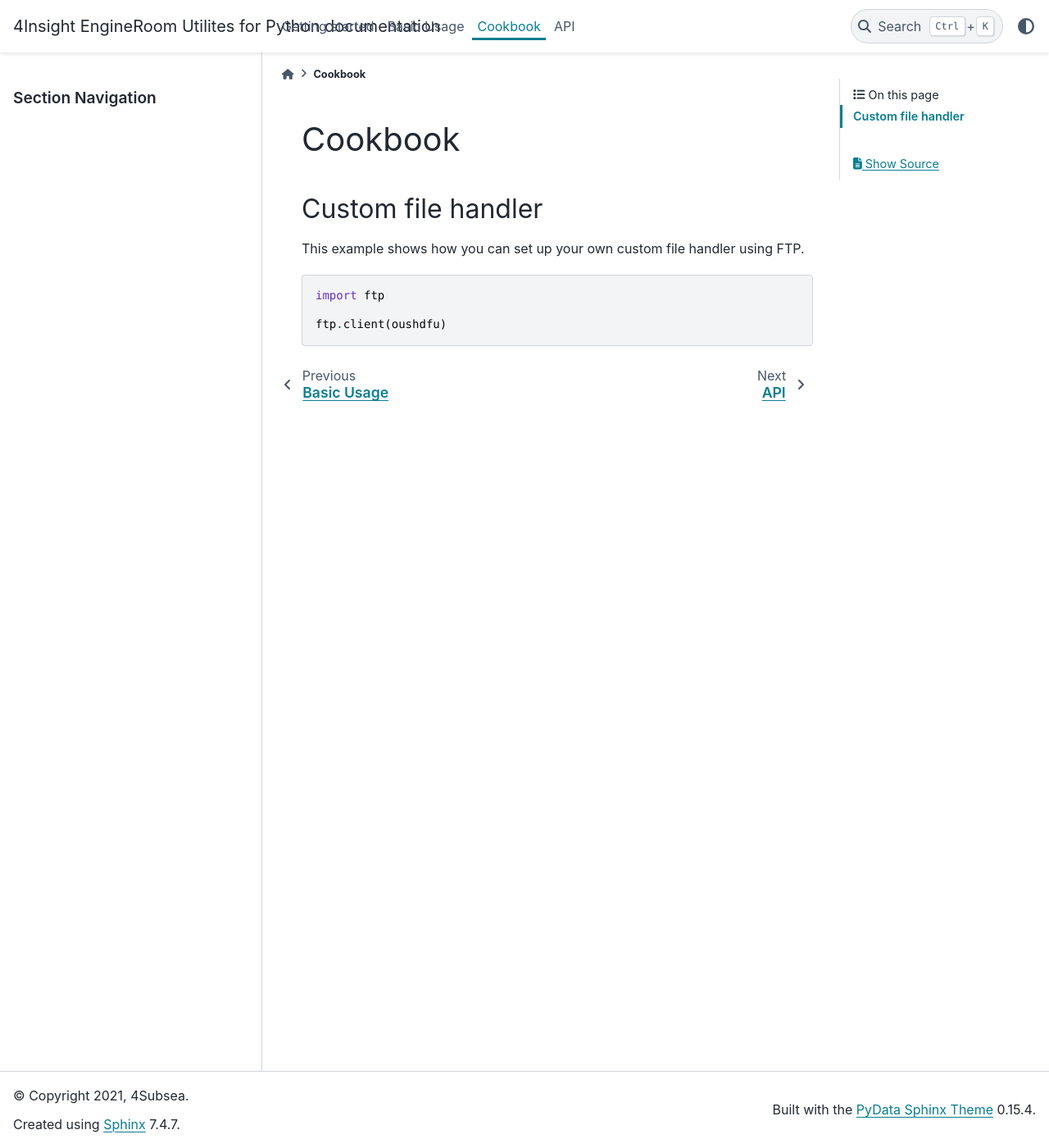
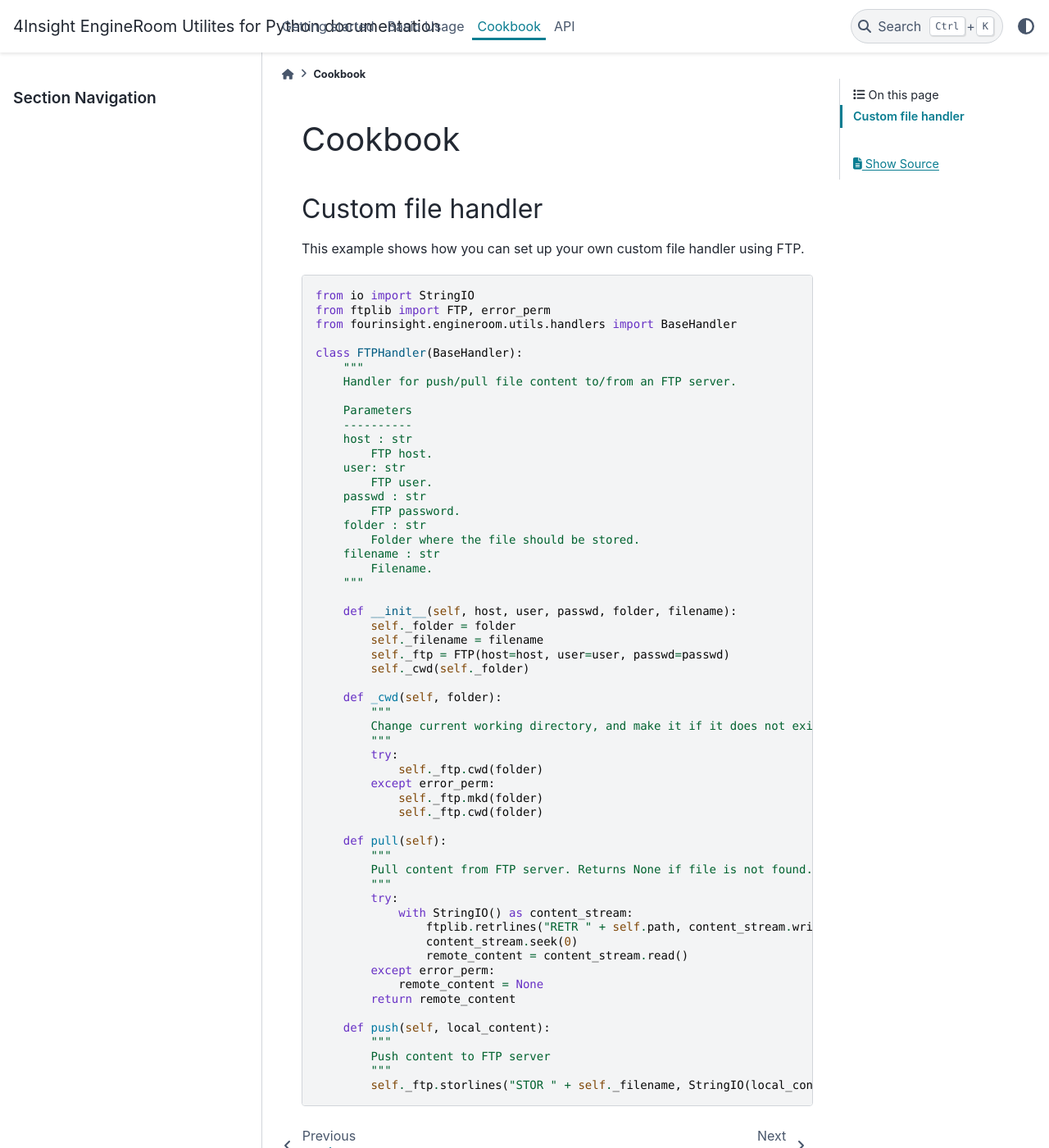
Before and after one commit to 4Subsea/fourinsight-engineroom-utils-python, a Sphinx documentation site: the page built from docs/cookbook.rst, in a window 1280 px wide and 1400 px high. Shown: the whole window at 82% size. Built offline with Sphinx 7.4.7 and the PyData theme 0.15.4, drawn with Linux system fonts in a browser that asks for light colours.

Commit message:
doc: ftp example

```diff
--- a/docs/cookbook.rst
+++ b/docs/cookbook.rst
@@ -11,6 +11,59 @@ This example shows how you can set up your own custom file handler using FTP.
 
 .. code-block:: python
 
-    import ftp
+    from io import StringIO
+    from ftplib import FTP, error_perm
+    from fourinsight.engineroom.utils.handlers import BaseHandler
 
-    ftp.client(oushdfu)
+    class FTPHandler(BaseHandler):
+        """
+        Handler for push/pull file content to/from an FTP server.
+
+        Parameters
+        ----------
+        host : str
+            FTP host.
+        user: str
+            FTP user.
+        passwd : str
+            FTP password.
+        folder : str
+            Folder where the file should be stored.
+        filename : str
+            Filename.
+        """
+
+        def __init__(self, host, user, passwd, folder, filename):
+            self._folder = folder
+            self._filename = filename
+            self._ftp = FTP(host=host, user=user, passwd=passwd)
+            self._cwd(self._folder)
+
+        def _cwd(self, folder):
+            """
+            Change current working directory, and make it if it does not exist.
+            """
+            try:
+                self._ftp.cwd(folder)
+            except error_perm:
+                self._ftp.mkd(folder)
+                self._ftp.cwd(folder)
+
+        def pull(self):
+            """
+            Pull content from FTP server. Returns None if file is not found.
+            """
+            try:
+                with StringIO() as content_stream:
+                    ftplib.retrlines("RETR " + self.path, content_stream.write)
+                    content_stream.seek(0)
+                    remote_content = content_stream.read()
+            except error_perm:
+                remote_content = None
+            return remote_content
+
+        def push(self, local_content):
+            """
+            Push content to FTP server
+            """
+            self._ftp.storlines("STOR " + self._filename, StringIO(local_content))
```
